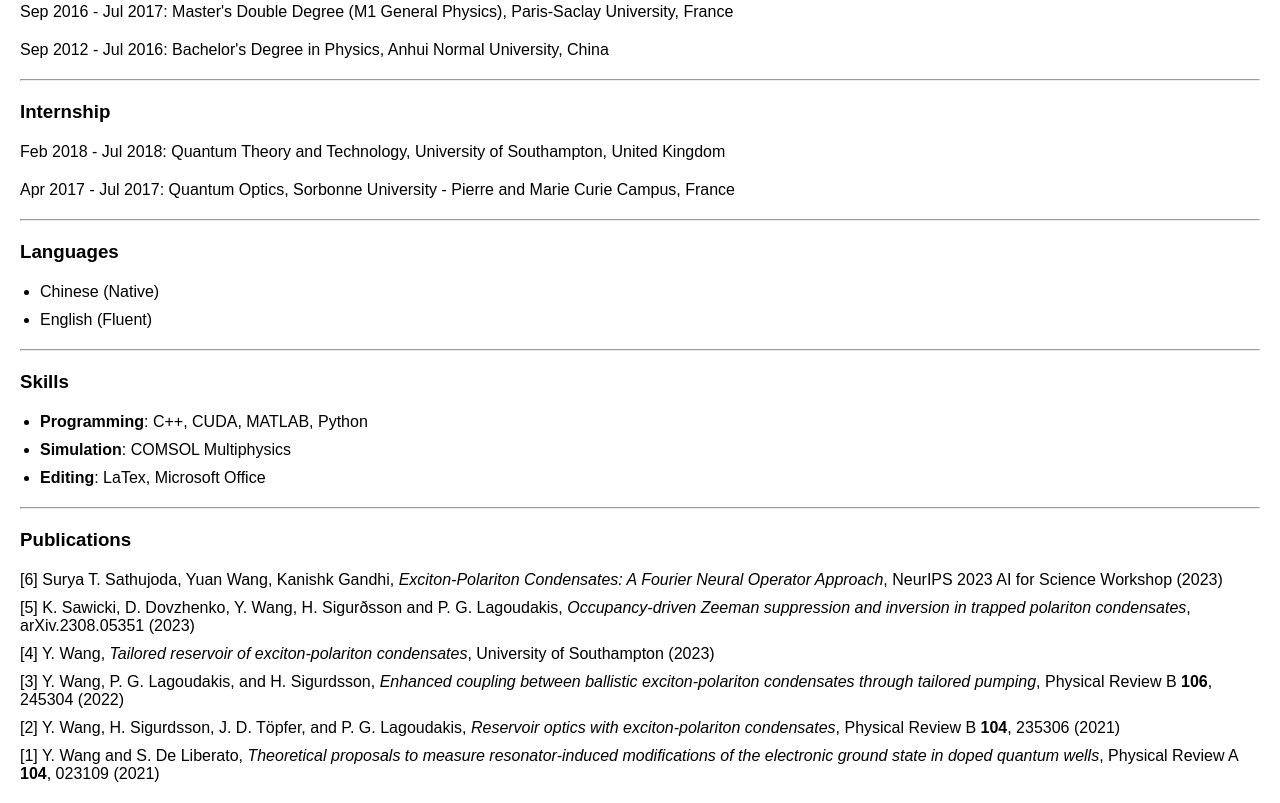
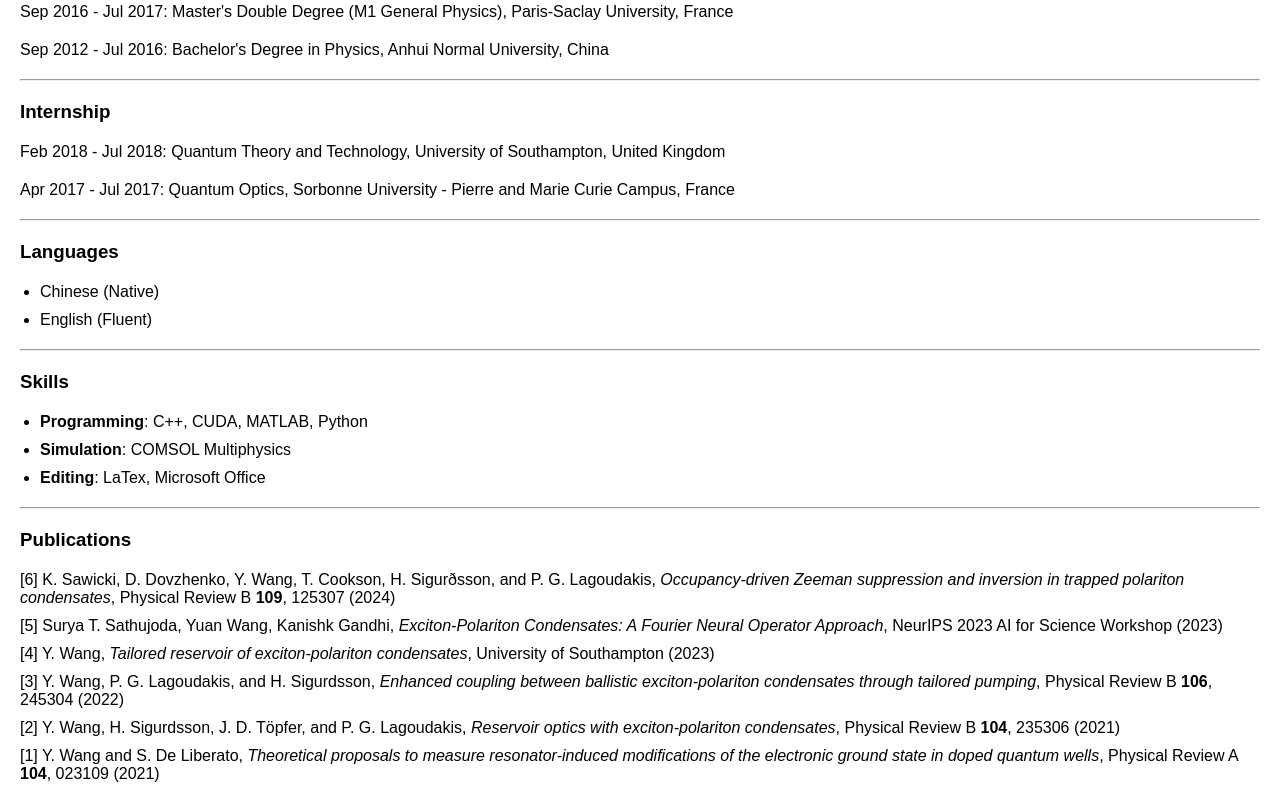
Before and after one commit to ywang-phy/ywang-phy-github.io, a plain HTML site: page index.html in a window 1280 px wide. Shown: the part 556-1359 px from the top of the page. Drawn offline with Linux system fonts and the light colour scheme.

Commit message:
Update index.html

```diff
--- a/index.html
+++ b/index.html
@@ -71,7 +71,7 @@
         <a href="mailto:yuan.wang.phy@gmail.com" target="_blank">yuan.wang.phy@gmail.com</a>
     </li>
 </ul>
-<a href="https://github.com/ywang-phy/ywang-phy-github.io/raw/main/Yuan_Wang_CV.pdf" target="_blank">
+<a href="https://github.com/ywang-phy/ywang-phy-github.io/raw/main/CV_Yuan_Wang.pdf" target="_blank">
     <button style="font-size: 1.5em; margin-top: 0px; display: inline-block; padding: 0px 1px; border: none; background-color: #a6cf39; color: white; cursor: pointer;">Download my CV</button>
 </a>
 <hr>
@@ -102,9 +102,9 @@
 </ul>
 <hr>
 <h3 id="publications">Publications</h3>
-<ul style="list-style-type: none; padding-left: 0;">
-    <li style="margin-left: 0; padding-left: 0;" >[6] <a href="https://openreview.net/forum?id=D1OcdXlFcL" target="_blank" >Surya T. Sathujoda, Yuan Wang, Kanishk Gandhi, <em>Exciton-Polariton Condensates: A Fourier Neural Operator Approach</em>, NeurIPS 2023 AI for Science Workshop (2023)</a></li>
-    <li style="margin-left: 0; padding-left: 0;" >[5] <a href="https://arxiv.org/abs/2308.05351" target="_blank" >K. Sawicki, D. Dovzhenko, Y. Wang, H. Sigurðsson and P. G. Lagoudakis, <em>Occupancy-driven Zeeman suppression and inversion in trapped polariton condensates</em>, arXiv.2308.05351 (2023)</a></li>
+    <ul style="list-style-type: none; padding-left: 0;">
+    <li style="margin-left: 0; padding-left: 0;" >[6] <a href="https://doi.org/10.1103/PhysRevB.109.125307" target="_blank">K. Sawicki, D. Dovzhenko, Y. Wang, T. Cookson, H. Sigurðsson, and P. G. Lagoudakis, <em>Occupancy-driven Zeeman suppression and inversion in trapped polariton condensates</em>, Physical Review B <strong>109</strong>, 125307 (2024)</a></li>
+    <li style="margin-left: 0; padding-left: 0;" >[5] <a href="https://openreview.net/forum?id=D1OcdXlFcL" target="_blank" >Surya T. Sathujoda, Yuan Wang, Kanishk Gandhi, <em>Exciton-Polariton Condensates: A Fourier Neural Operator Approach</em>, NeurIPS 2023 AI for Science Workshop (2023)</a></li>
     <li style="margin-left: 0; padding-left: 0;" >[4] <a href="https://eprints.soton.ac.uk/480385/" target="_blank">Y. Wang, <em>Tailored reservoir of exciton-polariton condensates</em>, University of Southampton (2023)</a></li>
     <li style="margin-left: 0; padding-left: 0;" >[3] <a href="https://doi.org/10.1103/PhysRevB.106.245304" target="_blank">Y. Wang, P. G. Lagoudakis, and H. Sigurdsson, <em>Enhanced coupling between ballistic exciton-polariton condensates through tailored pumping</em>, Physical Review B <strong>106</strong>, 245304 (2022)</a></li>
     <li style="margin-left: 0; padding-left: 0;" >[2] <a href="https://doi.org/10.1103/PhysRevB.104.235306" target="_blank">Y. Wang, H. Sigurdsson, J. D. Töpfer, and P. G. Lagoudakis, <em>Reservoir optics with exciton-polariton condensates</em>, Physical Review B <strong>104</strong>, 235306 (2021)</a></li>
```
